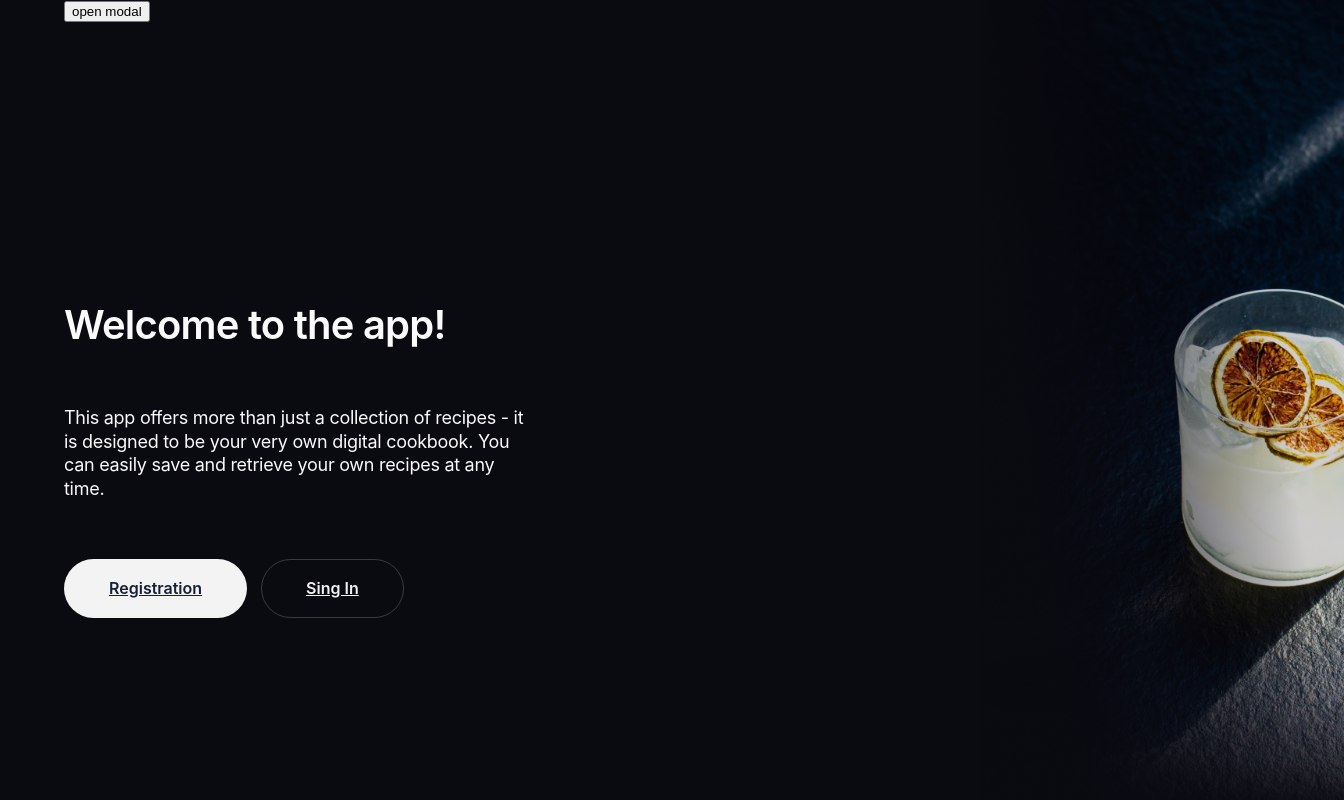
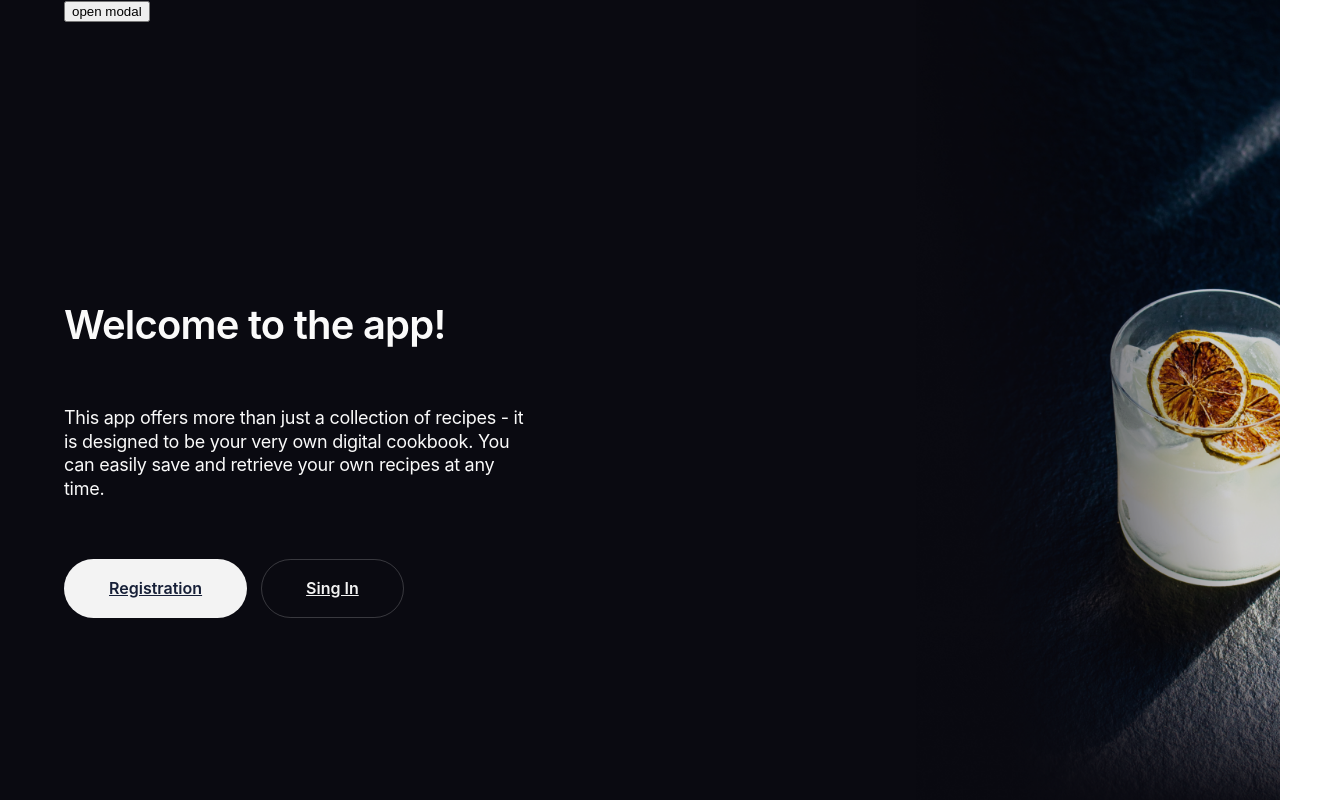
Before and after one commit to PavTrap/drink-master-project, a React (Create React App) app: page /drink-master-project/ in a window 1280 px wide. Shown: the whole page, 1344 px wide, since content can reach past the window. Built offline with nearby package versions, Linux system fonts and the light colour scheme; the HTML template or start-up script is replaced by a standard one.

Commit message:
update WelcomePage

```diff
--- a/src/pages/WelcomePage/WelcomePage.jsx
+++ b/src/pages/WelcomePage/WelcomePage.jsx
@@ -1,4 +1,4 @@
-import React, {useState} from "react";
+import React, { useState } from 'react';
 import { NavLink } from 'react-router-dom';
 import css from './WelcomePage.module.css';
 import Modal from '../../components/Modal/Modal';
@@ -16,10 +16,10 @@ export default function WelcomePage() {
   } = css;
   return (
     <div className={section}>
-          <div className={css.buttonModal}>
-             <button onClick={() => setModalActive(true)}>open modal</button>
-             <Modal active={modalActive} setActive={setModalActive} />
-         </div>
+      <div className={css.buttonModal}>
+        <button onClick={() => setModalActive(true)}>open modal</button>
+        <Modal active={modalActive} setActive={setModalActive} />
+      </div>
       <div className={mainContainer}>
         <h1 className={mainContainer__title}> Welcome to the app! </h1>
         <p className={mainContainer__text}>
@@ -28,10 +28,10 @@ export default function WelcomePage() {
           retrieve your own recipes at any time.
         </p>
         <div className={linkContainer}>
-          <NavLink className={linkContainer__singup} to={`/singup`}>
+          <NavLink className={linkContainer__singup} to={`/signup`}>
             Registration
           </NavLink>
-          <NavLink className={linkContainer__singin} to={`/singin`}>
+          <NavLink className={linkContainer__singin} to={`/signin`}>
             Sing In
           </NavLink>
         </div>
--- a/src/pages/WelcomePage/WelcomePage.module.css
+++ b/src/pages/WelcomePage/WelcomePage.module.css
@@ -1,15 +1,16 @@
 .section {
-  width: 100vw;
+  max-width: 100vw;
   height: 100vh;
   display: flex;
   background-size: contain;
   justify-content: center;
   align-items: center;
   background-color: #0A0A11;
+
   background-image: url("./img/mob_x1.png");
   background-position: right;
   background-repeat: no-repeat;
-  position: relative;
+
 
   @media (-webkit-min-device-pixel-ratio: 2) {
     background-image: url("./img/mob_x2.png");
@@ -28,6 +29,7 @@
   @media screen and (min-width: 1440px) {
 
     background-image: url("./img/desktop_x1.png");
+    background-color: #07070b;
     justify-content: left;
     padding-left: 100px;
 
@@ -37,11 +39,13 @@
   }
 
 }
-.buttonModal{
+
+.buttonModal {
   position: absolute;
-  top:0;
-  left:o
+  top: 0;
+  left: o
 }
+
 .mainContainer {
   width: 335px;
   height: 248px;
```
